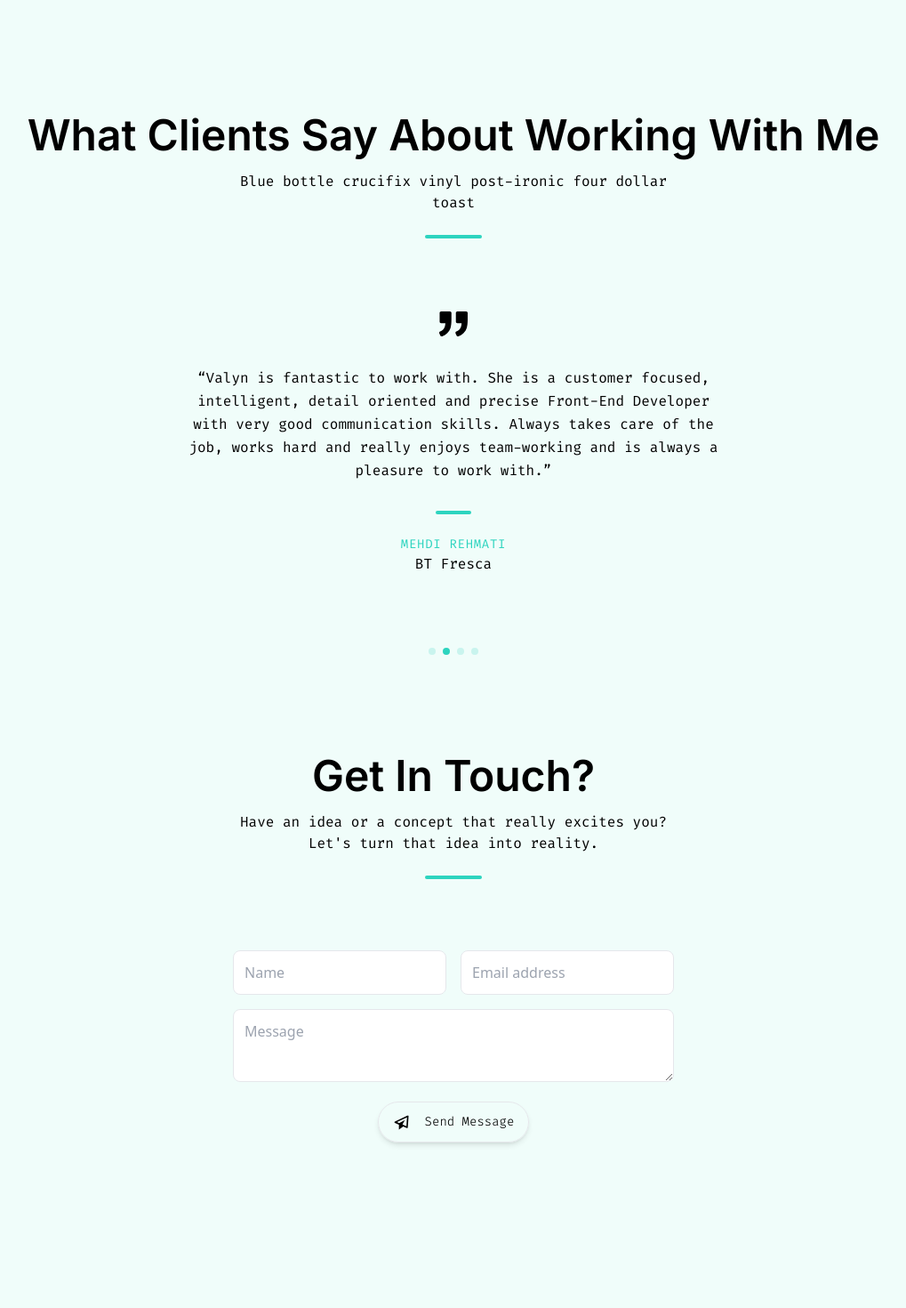
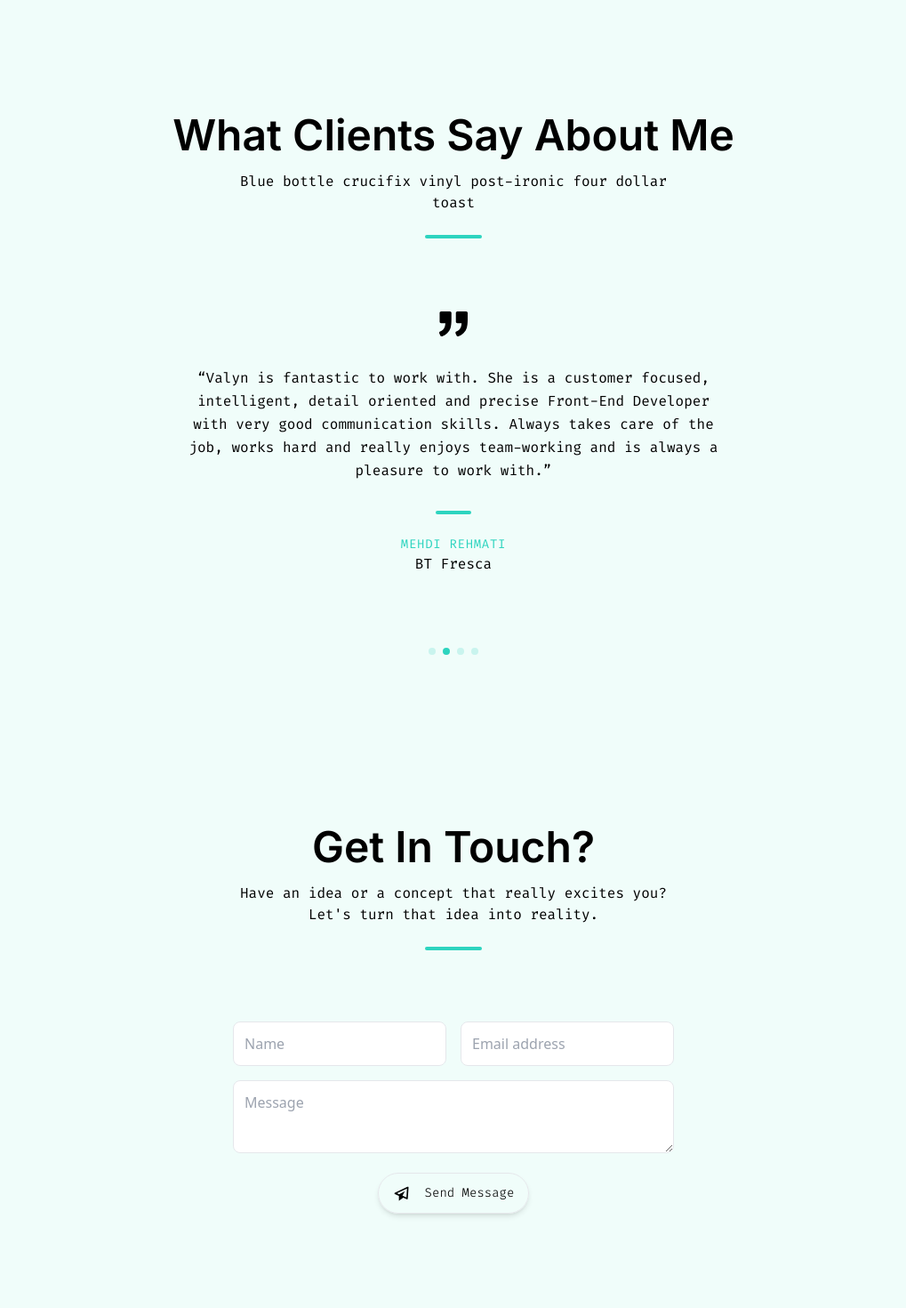
Before and after one commit to valyndsilva/portfolio, a Next.js app: page / in a window 1280 px wide. Shown: the part 4760-6230 px from the top of the page at 89% size, without its empty margins (130-1149 px from the left). Built offline with nearby package versions, Linux system fonts and the light colour scheme; a web font is replaced by a local one.

Commit message:
ui complete

```diff
--- a/components/Contact.js
+++ b/components/Contact.js
@@ -3,11 +3,7 @@ import { BiPaperPlane } from "react-icons/bi";
 
 function Contact({ contactRef }) {
   return (
-    <section
-      className="w-[80vw] h-[70vh] justify-center items-center z-20"
-      id="contact"
-      ref={contactRef}
-    >
+    <section className="section pt-20" id="contact" ref={contactRef}>
       <div className="text-center mb-20">
         <h1 className="font-inter font-semibold dark:text-slate-300 text-5xl mb-4">
           Get In Touch?
--- a/components/Testimonials.js
+++ b/components/Testimonials.js
@@ -15,7 +15,7 @@ function Testimonials({ testimonialsRef }) {
     <section className="section" id="testimonials" ref={testimonialsRef}>
       <div class="text-center">
         <h1 class="font-inter font-semibold dark:text-slate-300 text-5xl mb-4">
-          What Clients Say About Working With Me
+          What Clients Say About Me
         </h1>
         <p class="font-firacode text-md dark:text-slate-400 xl:w-2/4 lg:w-3/4 mx-auto">
           Blue bottle crucifix vinyl post-ironic four dollar toast
--- a/styles/globals.css
+++ b/styles/globals.css
@@ -37,7 +37,7 @@
     font-weight: 400;
   }
   .section {
-    @apply h-full w-[80vw] min-h-screen justify-center items-center z-20  pt-20;
+    @apply h-full w-[70vw] md:w-[80vw] min-h-screen justify-center items-center z-20  pt-20;
   }
   .selected {
     @apply text-teal-400;
```
